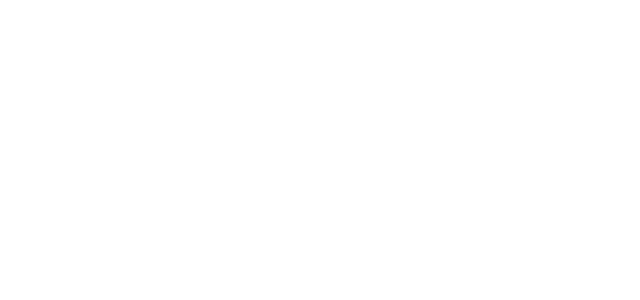
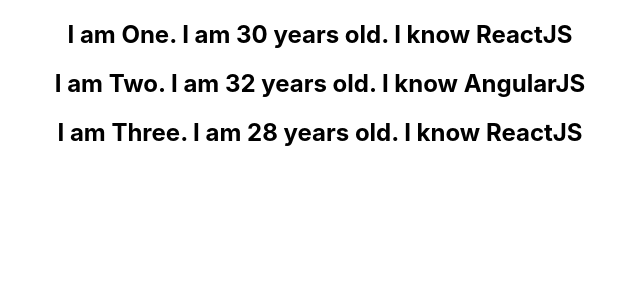
Before and after one commit to kishorvalgen/helloworld, a React (Create React App) app: page / in a window 1280 px wide. Shown: the top 300 px of the page, without its empty margins (320-960 px from the left). Built offline with nearby package versions, Linux system fonts and the light colour scheme.

Commit message:
Chapter 17 - List Rendring

```diff
--- a/src/App.js
+++ b/src/App.js
@@ -10,13 +10,15 @@
 import EventBind from "./components/EventBind"
 import ParentComponent from "./components/ParentComponent"
 import UserGreeting from "./components/UserGreeting"
+import NameList from "./components/NameList"
 
 class App extends Component {
   render() {
     return (
       <div className="App">
-        <UserGreeting/>
-        {/*<ParentComponent/>
+        <NameList/>
+        {/*<UserGreeting/>
+        <ParentComponent/>
         <FunctionClick/>
         <ClassClick/>
         <EventBind/>
--- /dev/null
+++ b/src/components/NameList.js
@@ -0,0 +1,32 @@
+import React from "react";
+import Person from "./Person";
+
+function NameList() {
+  const names = ["One", "Two", "Three"];
+  const nameList = names.map((name) => <h2>{name}</h2>);
+  const persons = [
+    {
+      id: 1,
+      name: "One",
+      age: 30,
+      skills: ["ReactJS", "HTML"],
+    },
+    {
+      id: 2,
+      name: "Two",
+      age: 32,
+      skills: ["AngularJS", "HTML", "CSS"],
+    },
+    {
+      id: 3,
+      name: "Three",
+      age: 28,
+      skills: ["ReactJS", "HTML", "UI UX"],
+    },
+  ];
+  const personsList = persons.map(person => <Person person={person} />);
+  //   return <div>{nameList}</div>;
+  return <div>{personsList}</div>;
+}
+
+export default NameList;
--- /dev/null
+++ b/src/components/Person.js
@@ -0,0 +1,13 @@
+import React from "react";
+
+function Person({person}) {
+  return (
+    <div>
+      <h2>
+        I am {person.name}. I am {person.age} years old. I know {person.skills[0]}
+      </h2>
+    </div>
+  );
+}
+
+export default Person;
```
